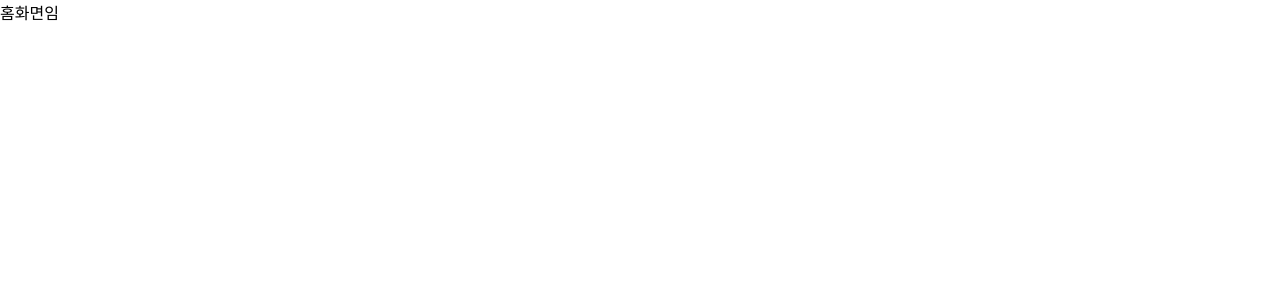
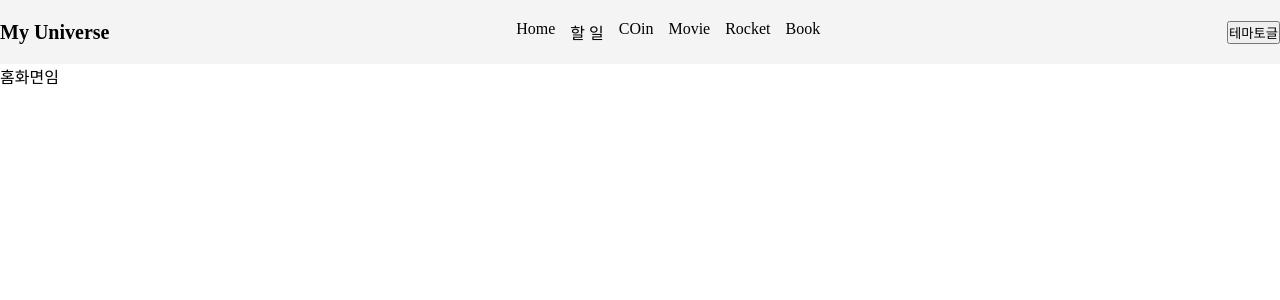
Before and after one commit to hiSon555/react-11-total, a React (Vite) app: page / in a window 1280 px wide. Shown: the top 300 px of the page. Built offline with nearby package versions, Linux system fonts and the light colour scheme.

Commit message:
상단 헤더 추가 라우팅 o 토글 x

```diff
--- a/src/App.tsx
+++ b/src/App.tsx
@@ -6,12 +6,22 @@ import Movie from "./pages/Movie.tsx";
 import Rocket from "./pages/Rocket.tsx";
 import Book from "./pages/Book.tsx";
 import { BrowserRouter, Route, Routes } from "react-router";
+import Header from "./components/Header.tsx";
+import styled from "styled-components";
+
+const Wrap = styled.div`
+    min-height: 100dvh;
+    display: flex;
+    flex-direction: column;
+`;
 
 function App() {
     return (
         <>
             <GlobalStyle />
             <BrowserRouter>
+                <Wrap>
+                    <Header />
                     <Routes>
                         <Route path={"/"} element={<Home />}></Route>
                         <Route path={"/todo"} element={<Todo />}></Route>
@@ -20,6 +30,7 @@ function App() {
                         <Route path={"/rocket"} element={<Rocket />}></Route>
                         <Route path={"/book"} element={<Book />}></Route>
                     </Routes>
+                </Wrap>
             </BrowserRouter>
         </>
     );
--- /dev/null
+++ b/src/components/Header.tsx
@@ -0,0 +1,48 @@
+import styled from "styled-components";
+import { Link } from "react-router";
+
+const Head = styled.header`
+    display: flex;
+    justify-content: space-between;
+    align-items: center;
+    height: 64px;
+    background-color: #f4f4f4;
+`;
+
+const Nav = styled.nav`
+    display: flex;
+    gap: 15px;
+`;
+
+const Logo = styled.div`
+    font-size: 20px;
+    font-weight: 700;
+`;
+
+const NavRight = styled.div`
+    display: flex;
+    justify-content: space-between;
+    gap: 20px;
+    align-items: center;
+`;
+
+function Header() {
+    return (
+        <Head>
+            <Logo>My Universe{/* 누르면 홈"/"으로 가는 기능 넣을 것 */}</Logo>
+            <Nav>
+                <Link to={"/"}>Home</Link>
+                <Link to={"/Todo"}>할 일</Link>
+                <Link to={"/Coin"}>COin</Link>
+                <Link to={"/Movie"}>Movie</Link>
+                <Link to={"/Rocket"}>Rocket</Link>
+                <Link to={"/Book"}>Book</Link>
+            </Nav>
+            <NavRight>
+                <button>테마토글{/* 라이트/다크모드 */}</button>
+            </NavRight>
+        </Head>
+    );
+}
+
+export default Header;
```
Lines whose indentation alone changed are shown as unchanged.
